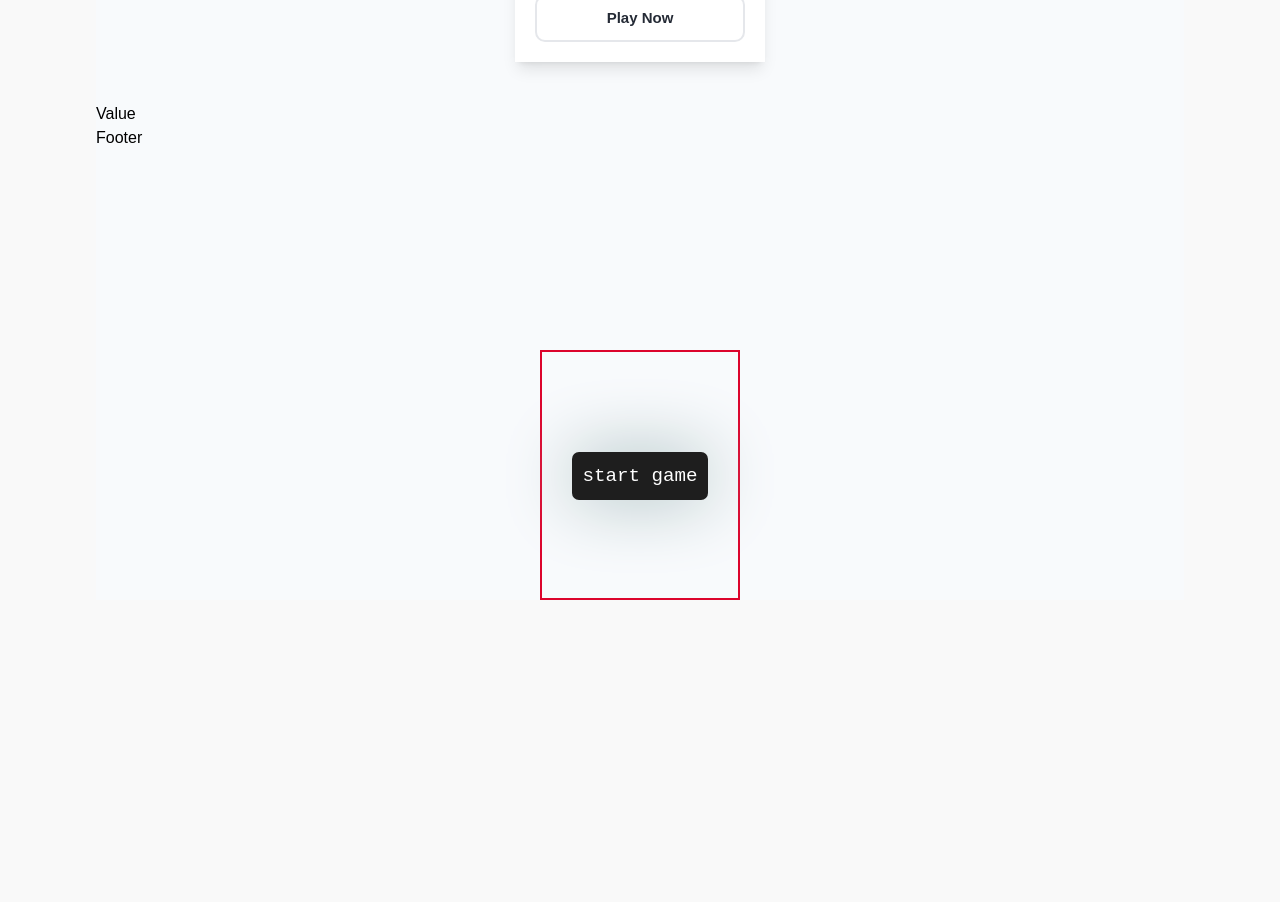
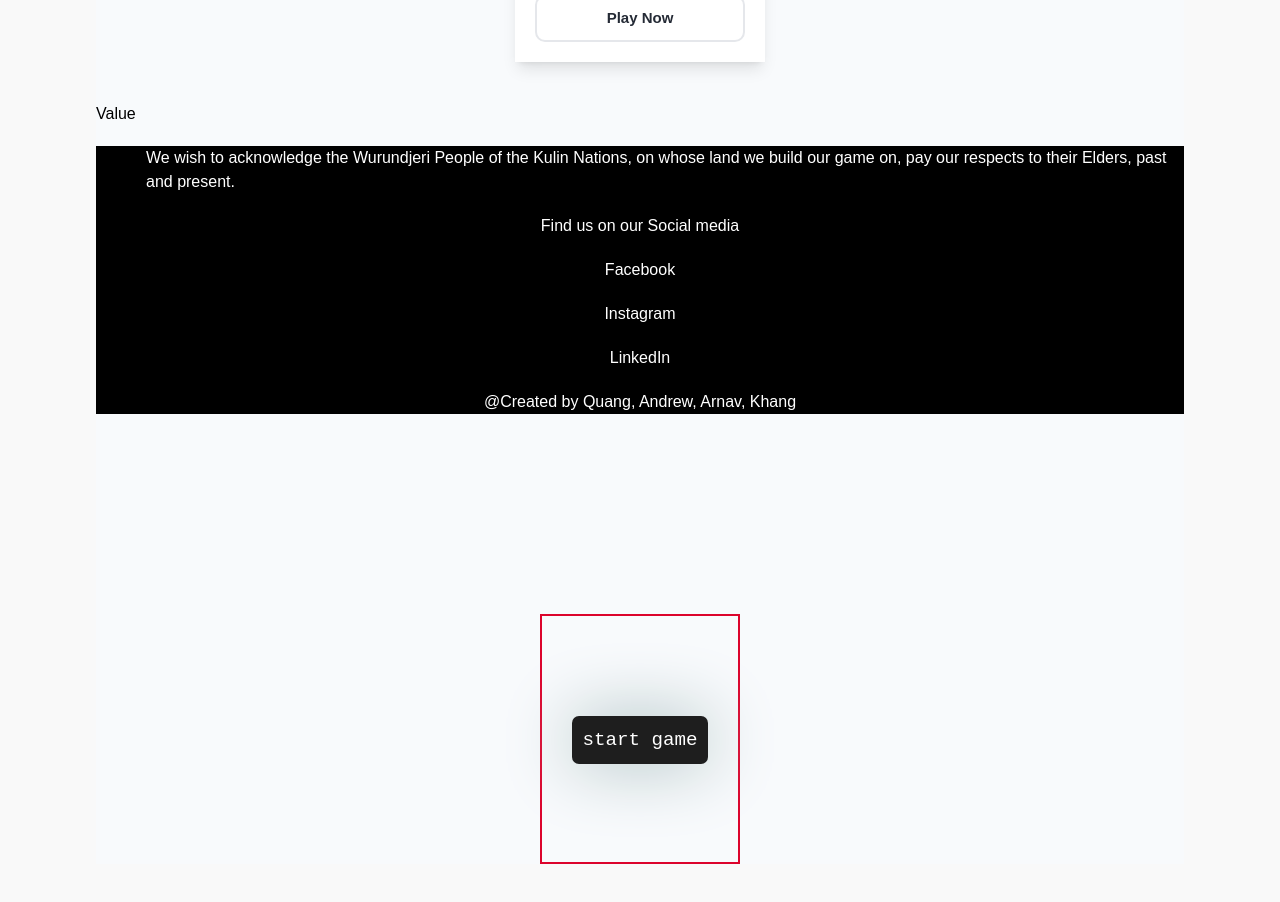
Before and after one commit to npnquang/unihack-2024, a React (Vite) app: page / in a window 1280 px wide. Shown: the part 900-1802 px from the top of the page. Before the commit the page ends 1550 px from the top, so only its background shows below. Built offline with nearby package versions, Linux system fonts and the light colour scheme.

Commit message:
Footer 90% complete

```diff
--- /dev/null
+++ b/src/components/footer/Footer.css
@@ -0,0 +1,26 @@
+.statement {
+	display: flex;
+	justify-content: center;
+    text-align: center;
+}
+.statement1 {
+    margin-left: 50px;
+    margin-top: 20px;
+    margin-bottom: 20px;
+    display: flex;
+	justify-content: center;
+}
+.statement2 {
+    display: flex;
+	justify-content: center;
+    text-align: center;
+}
+.social {
+    display: flex;
+    margin-left: 50px;
+    margin-right: 50px;
+    margin-top: 20px;
+    margin-bottom: 20px;
+	justify-content: center;
+    text-align: center;
+}
--- a/src/components/footer/Footer.jsx
+++ b/src/components/footer/Footer.jsx
@@ -1,8 +1,24 @@
 import React from 'react'
-
+// import facebook from 'https://www.facebook.com/Monash.University/'
+// import instagram from 'https://www.instagram.com/monash_uni/?hl=en'
+// import linkedin from 'https://www.linkedin.com/school/monash-university/?originalSubdomain=au'
+import './Footer.css'
+const footerStyle  = {
+  theme: {
+    backgroundColor: 'black',
+    color:'white'
+  }
+}
 const Footer = () => {
   return (
-    <div>Footer</div>
+    <div style={footerStyle.theme}>
+      <div className='statement1'> We wish to acknowledge the Wurundjeri People of the Kulin Nations, on whose land we build our game on, pay our respects to their Elders, past and present.</div>
+      <h1 className='statement'> Find us on our Social media </h1>
+        <div className='social'> Facebook</div>
+        <div className='social'> Instagram</div>
+        <div className='social'> LinkedIn</div>
+      <h2 className='statement'> @Created by Quang, Andrew, Arnav, Khang</h2>
+    </div>
   )
 }
 
```
